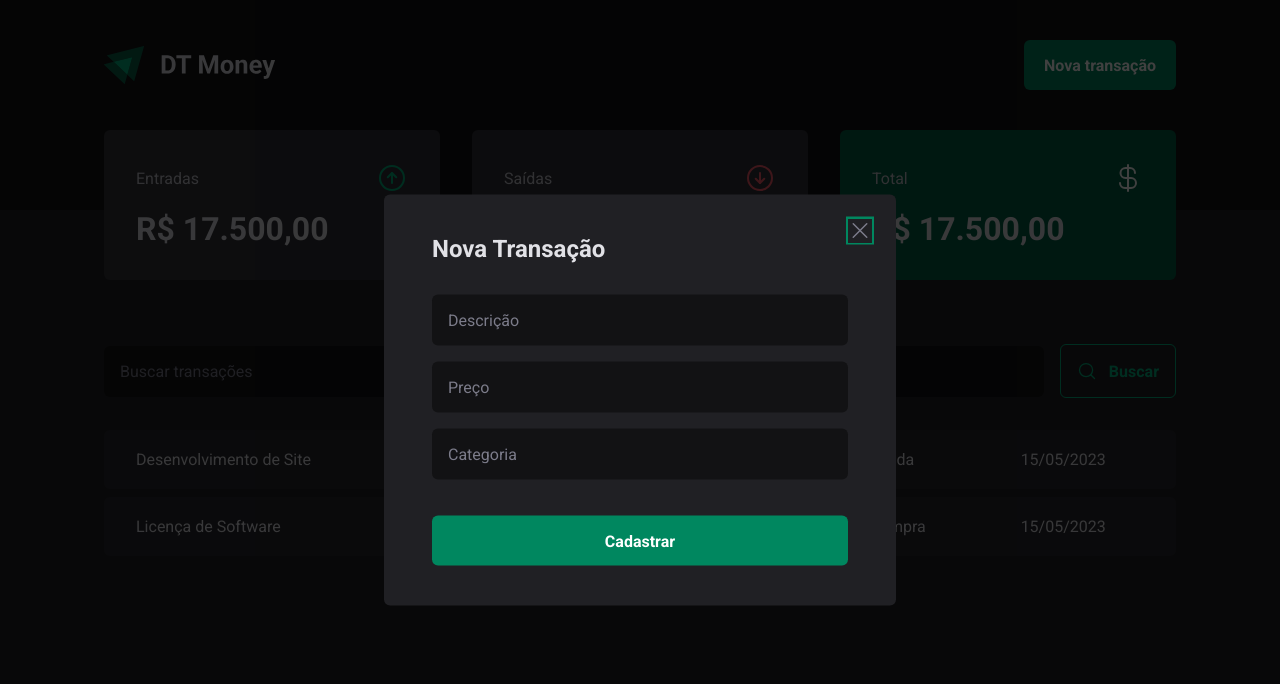
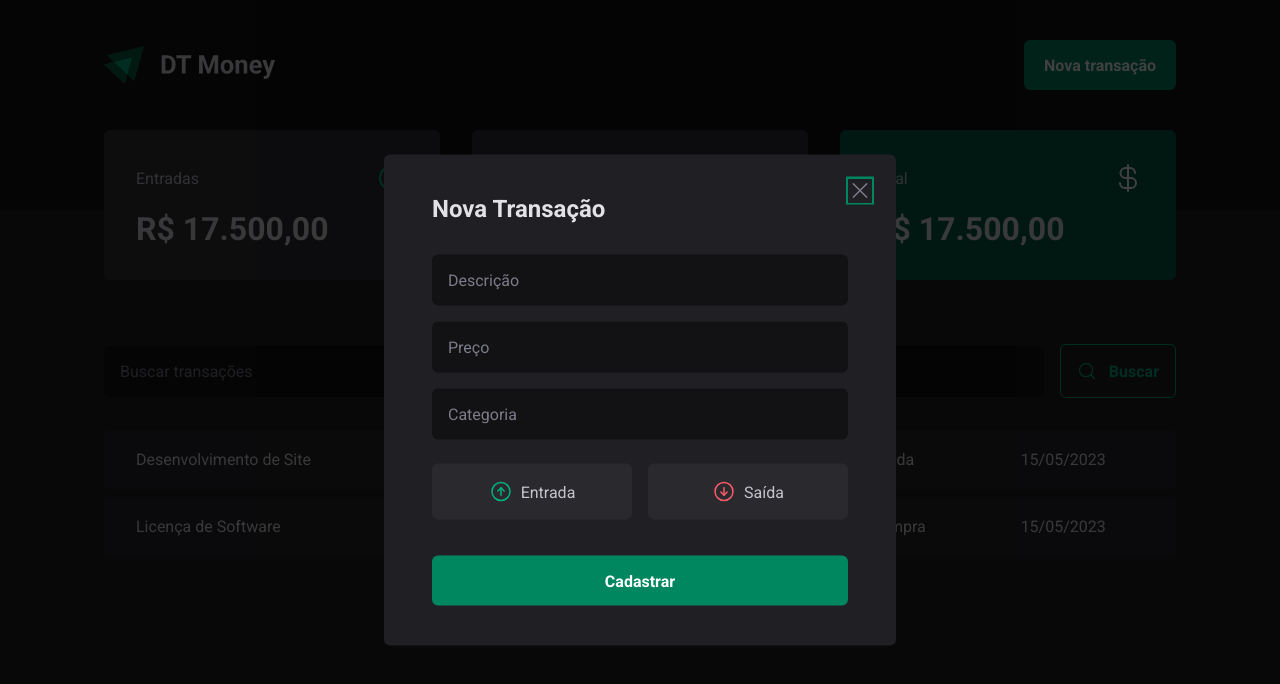
Before and after one commit to ivanrpassos/dt-money, a React (Vite) app: page / in a window 1280 px wide. Both pictures are taken after a click on the button "Nova transação". Shown: the top 684 px of the page. Built offline with nearby package versions, Linux system fonts and the light colour scheme.

Commit message:
Aula 8 - Botões de entrada e saída

```diff
--- a/src/components/NewTransactionModal/index.tsx
+++ b/src/components/NewTransactionModal/index.tsx
@@ -1,7 +1,17 @@
 import * as Dialog from '@radix-ui/react-dialog';
-import { X } from 'phosphor-react';
+import {
+  ArrowCircleDown,
+  ArrowCircleUp,
+  X,
+} from 'phosphor-react';
 
-import { CloseButton, Content, Overlay } from './styles';
+import {
+  CloseButton,
+  Content,
+  Overlay,
+  TransactionType,
+  TransactionTypeButton,
+} from './styles';
 
 export function NewTransactionModal() {
   return (
@@ -32,6 +42,17 @@
             required
           />
 
+          <TransactionType>
+            <TransactionTypeButton variant='income'>
+              <ArrowCircleUp size={24} />
+              Entrada
+            </TransactionTypeButton>
+            <TransactionTypeButton variant='outcome'>
+              <ArrowCircleDown size={24} />
+              Saída
+            </TransactionTypeButton>
+          </TransactionType>
+
           <button type='submit'>Cadastrar</button>
         </form>
       </Content>
--- a/src/components/NewTransactionModal/styles.ts
+++ b/src/components/NewTransactionModal/styles.ts
@@ -1,5 +1,9 @@
 import styled from 'styled-components';
 import * as Dialog from '@radix-ui/react-dialog';
+
+interface TransactionTypeButtonProps {
+  variant: 'income' | 'outcome';
+}
 
 export const Overlay = styled(Dialog.Overlay)`
   position: fixed;
@@ -66,3 +70,30 @@
   cursor: pointer;
   color: ${(props) => props.theme['gray-500']};
 `;
+
+export const TransactionType = styled.div`
+  display: grid;
+  grid-template-columns: repeat(2, 1fr);
+  gap: 1rem;
+  margin-top: 0.5rem;
+`;
+
+export const TransactionTypeButton = styled.button<TransactionTypeButtonProps>`
+  background-color: ${(props) => props.theme['gray-700']};
+  padding: 1rem;
+  display: flex;
+  align-items: center;
+  justify-content: center;
+  gap: 0.5rem;
+  border-radius: 6px;
+  cursor: pointer;
+  border: 0;
+  color: ${(props) => props.theme['gray-300']};
+
+  svg {
+    color: ${(props) =>
+      props.variant === 'income'
+        ? props.theme['green-300']
+        : props.theme['red-300']};
+  }
+`;
```
